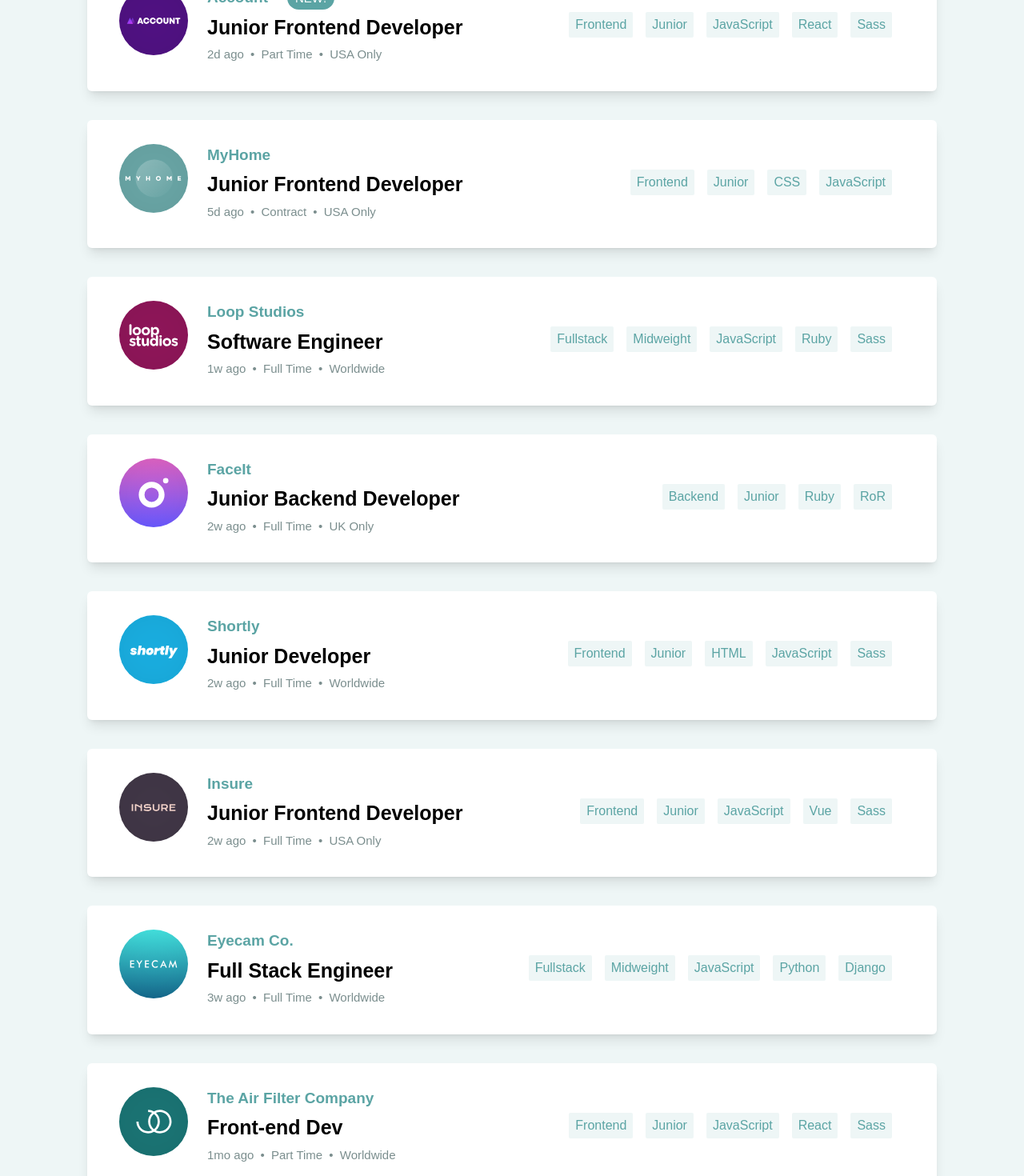
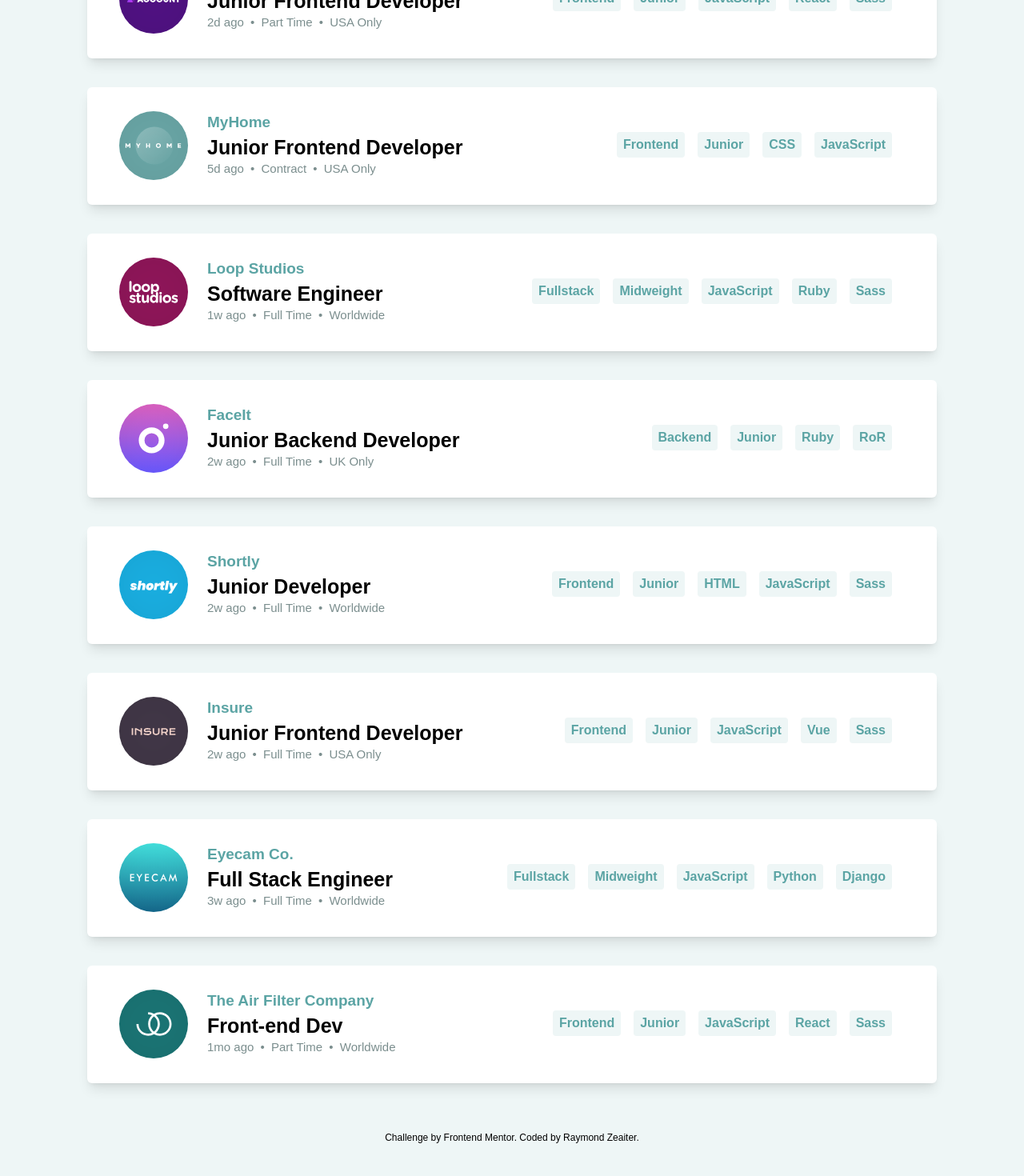
Before and after one commit to king-oldmate/FDM-job-listing-with-filter, a React (Create React App) app: page / in a window 1280 px wide. Shown: the part 620-2090 px from the top of the page at 80% size. Built offline with nearby package versions, Linux system fonts and the light colour scheme.

Commit message:
Final touches and README

```diff
--- a/src/App.js
+++ b/src/App.js
@@ -11,7 +11,7 @@
   }, [filter]);
 
   return (
-    <div className='h-full pb-1 bg-Light-Grayish-Cyan'>
+    <div className='h-full pb-1 bg-Light-Grayish-Cyan font-spartan'>
       <header className="relative bg-[url('./images/bg-header-mobile.svg')]  lg:bg-[url('./images/bg-header-desktop.svg')] bg-desat-dark-cyan h-[156px]"></header>
       <div
         className={`max-w-[1110px] mx-auto gap-y-6 ${
@@ -23,6 +23,24 @@
         )}
         <JobListing filter={filter} setFilter={setFilter} />
       </div>
+      <footer className='max-w-3xl p-6 mx-auto text-xs text-center'>
+        Challenge by{" "}
+        <a
+          className='hover:text-desat-dark-cyan hover:underline'
+          href='https://www.frontendmentor.io?ref=challenge'
+          target='_blank'
+        >
+          Frontend Mentor
+        </a>
+        . Coded by{" "}
+        <a
+          className='hover:text-desat-dark-cyan hover:underline'
+          href='https://raymond-zeaiter.au'
+        >
+          Raymond Zeaiter
+        </a>
+        .
+      </footer>
     </div>
   );
 }
--- a/src/FilterBar.jsx
+++ b/src/FilterBar.jsx
@@ -3,7 +3,7 @@
 
 const FilterBar = ({ filter, setFilter }) => {
   return (
-    <div className='flex flex-wrap p-5 mx-5 -translate-y-8 bg-white rounded-md font-spartan'>
+    <div className='flex flex-wrap p-5 mx-6 -translate-y-8 bg-white rounded-md shadow-lg font-spartan shadow-Light-Grayish-cyan'>
       {filter.map((tag, index) => {
         return (
           <span
@@ -24,7 +24,7 @@
       })}
       <button
         onClick={() => setFilter([])}
-        className='ml-auto font-extrabold justify-self-end text-Dark-Grayish-Cyan hover:text-desat-dark-cyan hover:underline'
+        className='ml-auto mr-1 font-extrabold lg:mr-5 justify-self-end text-Dark-Grayish-Cyan hover:text-desat-dark-cyan hover:underline'
       >
         Clear
       </button>
--- a/src/JobListing.jsx
+++ b/src/JobListing.jsx
@@ -44,7 +44,7 @@
                   alt={company}
                   className='w-12 -translate-y-6 aspect-square lg:w-[86px] lg:h-[86px] lg:translate-y-0 lg:mr-6'
                 />
-                <div>
+                <div className='lg:flex lg:flex-col lg:content-evenly'>
                   <div className='mb-2 lg:mb-1'>
                     <span className='mr-6 font-extrabold text-desat-dark-cyan lg:text-[19px]'>
                       {company}
@@ -61,16 +61,16 @@
                     )}
                   </div>
 
-                  <h2 className='mb-2 lg:mb-1 font-extrabold hover:text-desat-dark-cyan w-fit hover:cursor-pointer lg:text-[25px]'>
+                  <h2 className='mb-2 lg:mb-1 font-extrabold hover:text-desat-dark-cyan w-fit hover:cursor-pointer text-base lg:text-[25px]'>
                     {position}
                   </h2>
-                  <div className='mb-2 lg:mb-1 text-Dark-Grayish-Cyan'>
+                  <div className='mb-3 lg:mb-1 text-Dark-Grayish-Cyan'>
                     <span className='mr-1'>{postedAt}</span> •{" "}
                     <span className='mx-1'>{contract}</span> •{" "}
                     <span className='ml-1'>{location}</span>
                   </div>
                 </div>
-                <div className='border-t-[1px] border-Dark-Grayish-Cyan lg:border-0 pt-1 lg:ml-auto lg:text-base lg:self-center lg:mb-5'>
+                <div className='border-t-[1px] border-Dark-Grayish-Cyan lg:border-0 pt-0 lg:ml-auto lg:text-base lg:self-center lg:mb-5 font-extrabold'>
                   {tags.map((tag, index) => {
                     return (
                       <button
--- a/src/index.css
+++ b/src/index.css
@@ -4,5 +4,9 @@
 @import url("https://fonts.googleapis.com/css2?family=League+Spartan:wght@500;700&display=swap");
 
 .tags {
-  @apply px-2 pt-1 pb-1 mt-3 mr-4 rounded-sm text-desat-dark-cyan bg-Light-Grayish-Cyan hover:text-white hover:bg-desat-dark-cyan;
+  @apply px-2 pt-1 pb-1 mt-4 mr-4 rounded-[4px] text-desat-dark-cyan bg-Light-Grayish-Cyan hover:text-white hover:bg-desat-dark-cyan;
 }
+
+body {
+  @apply bg-Light-Grayish-Cyan;
+}
```
Also changed, not shown: screenshot.png (added), 1 other file (tests, documents, lock files or other folders).
